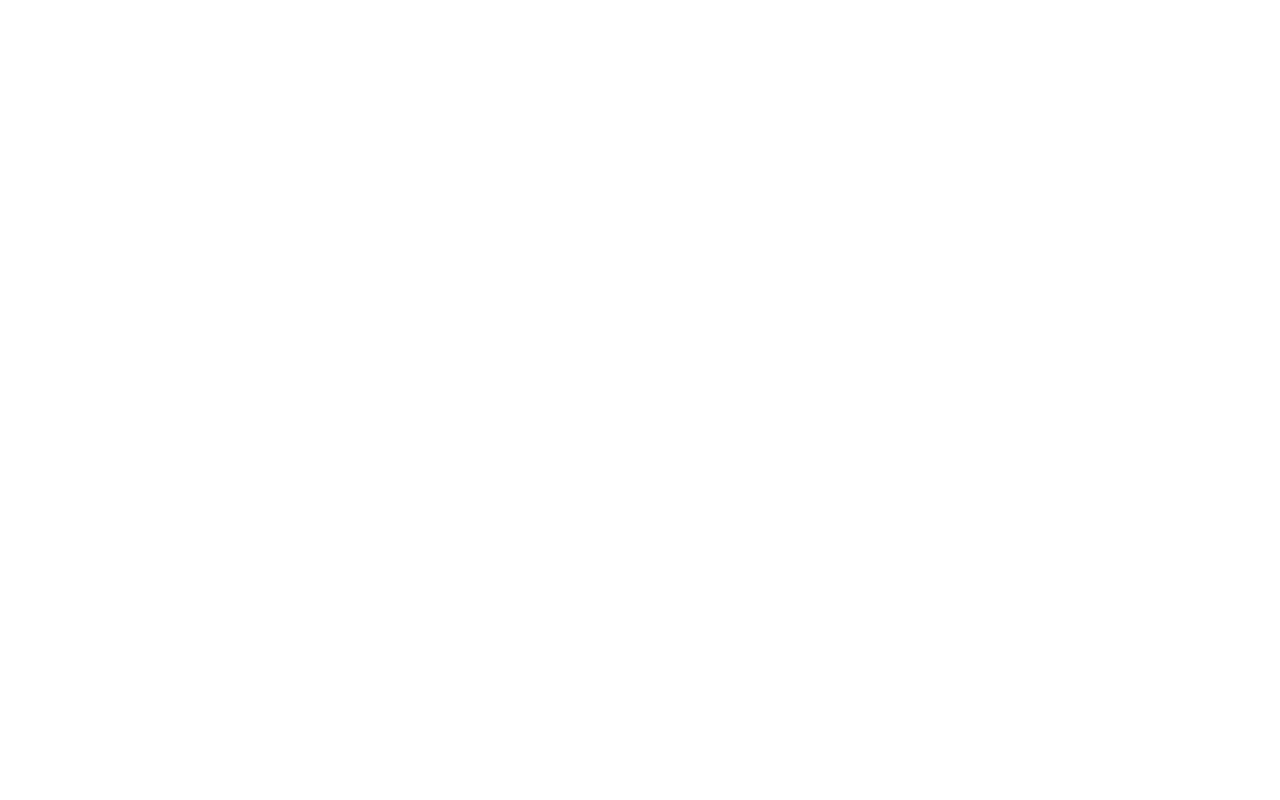
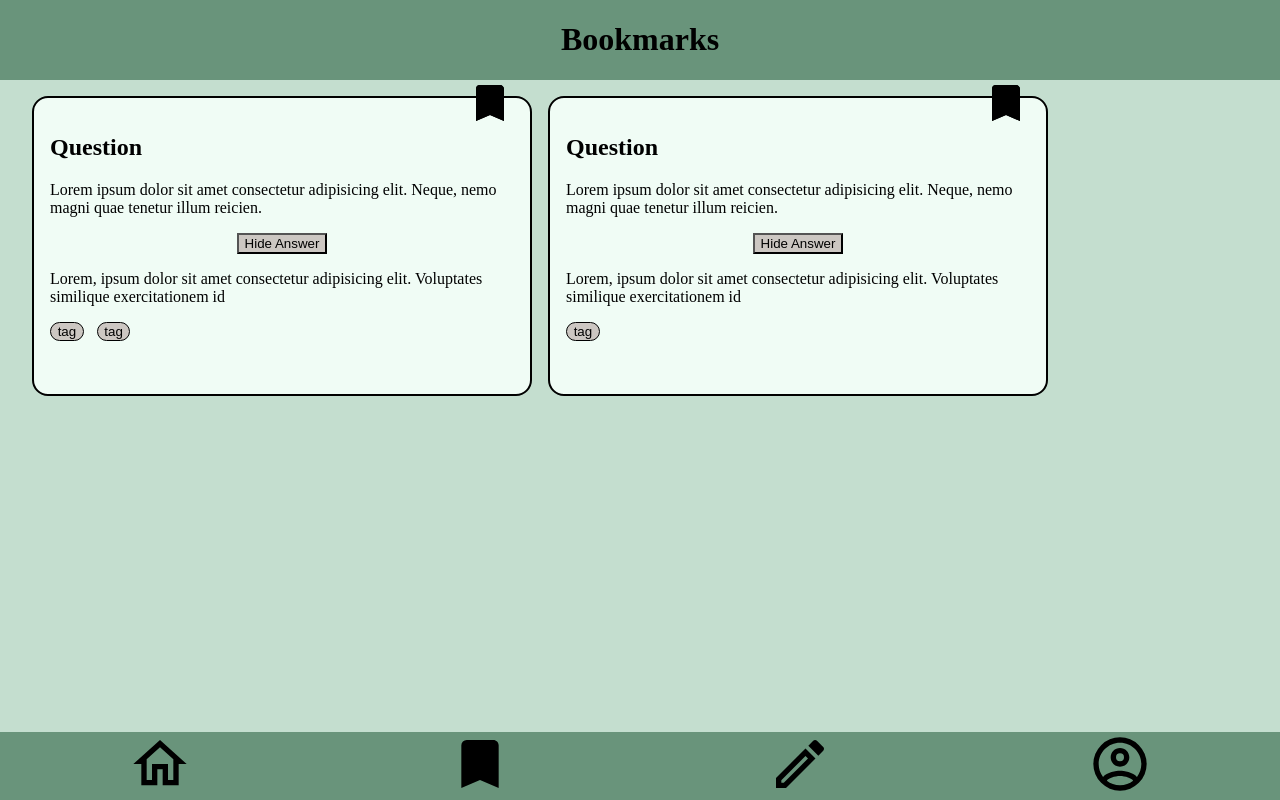
Before and after one commit to UlrikeWerner/quiz, a plain HTML site: page bookmarks.html in a window 1280 px wide. Drawn offline with Linux system fonts and the light colour scheme.

Commit message:
add content to  bookmark.html

```diff
--- a/assets/css/card.css
+++ b/assets/css/card.css
@@ -48,7 +48,7 @@
   background-color: var(--action-color);
 }
 
-.answer-hidden {
+.answer.__hidden {
   visibility: hidden;
 }
 
--- a/bookmarks.html
+++ b/bookmarks.html
@@ -4,16 +4,98 @@
     <meta charset="UTF-8" />
     <meta http-equiv="X-UA-Compatible" content="IE=edge" />
     <meta name="viewport" content="width=device-width, initial-scale=1.0" />
-    <link rel="stylesheet" href="./assets/css/style.css" />
-    <title>Quiz App | Bookmarks</title>
+    <link rel="stylesheet" href="./assets/css/home.css" />
+    <title>Bookmarks</title>
   </head>
+
   <body>
-    <header></header>
+    <div class="flex-column body-wrapper">
+      <header class="flex-row justify-content-center">
+        <h1>Bookmarks</h1>
+      </header>
 
-    <main></main>
+      <main class="flex-column row-gap-1_2">
+        <section class="card">
+          <div class="bookmark marked">
+            <svg class="bookmark-background" viewBox="0 0 24 24">
+              <path />
+            </svg>
+            <svg class="bookmark-outline" viewBox="0 0 24 24">
+              <path />
+            </svg>
+          </div>
+          <h2>Question</h2>
+          <p>
+            Lorem ipsum dolor sit amet consectetur adipisicing elit. Neque, nemo
+            magni quae tenetur illum reicien.
+          </p>
+          <div class="flex justify-content-center">
+            <button type="button" class="button">Hide Answer</button>
+          </div>
+          <p class="answer">
+            Lorem, ipsum dolor sit amet consectetur adipisicing elit. Voluptates
+            similique exercitationem id
+          </p>
+          <div class="flex-row column-gap-0_8">
+            <button type="button" class="tag">tag</button>
+            <button type="button" class="tag">tag</button>
+          </div>
+        </section>
 
-    <footer>
-      <nav></nav>
-    </footer>
+        <section class="card">
+          <div class="bookmark marked">
+            <svg class="bookmark-background" viewBox="0 0 24 24">
+              <path />
+            </svg>
+            <svg class="bookmark-outline" viewBox="0 0 24 24">
+              <path />
+            </svg>
+          </div>
+          <h2>Question</h2>
+          <p>
+            Lorem ipsum dolor sit amet consectetur adipisicing elit. Neque, nemo
+            magni quae tenetur illum reicien.
+          </p>
+          <div class="flex justify-content-center">
+            <button type="button" class="button">Hide Answer</button>
+          </div>
+          <p class="answer">
+            Lorem, ipsum dolor sit amet consectetur adipisicing elit. Voluptates
+            similique exercitationem id
+          </p>
+          <div class="flex-row column-gap-0_8">
+            <button type="button" class="tag">tag</button>
+          </div>
+        </section>
+      </main>
+
+      <footer>
+        <nav class="flex-row justify-content-space-around">
+          <a href="/">
+            <svg class="link-home" viewBox="0 0 24 24">
+              <path />
+            </svg>
+          </a>
+
+          <a href="/">
+            <svg class="link-bookmarks __active" viewBox="0 0 24 24">
+              <path />
+            </svg>
+          </a>
+
+          <a href="/">
+            <svg class="link-create" viewBox="0 0 24 24">
+              <path />
+            </svg>
+          </a>
+
+          <a href="/">
+            <svg class="link-profile" viewBox="0 0 24 24">
+              <path />
+            </svg>
+          </a>
+        </nav>
+      </footer>
+    </div>
   </body>
 </html>
```
Also changed, not shown: index.html (+3 -3 lines).
